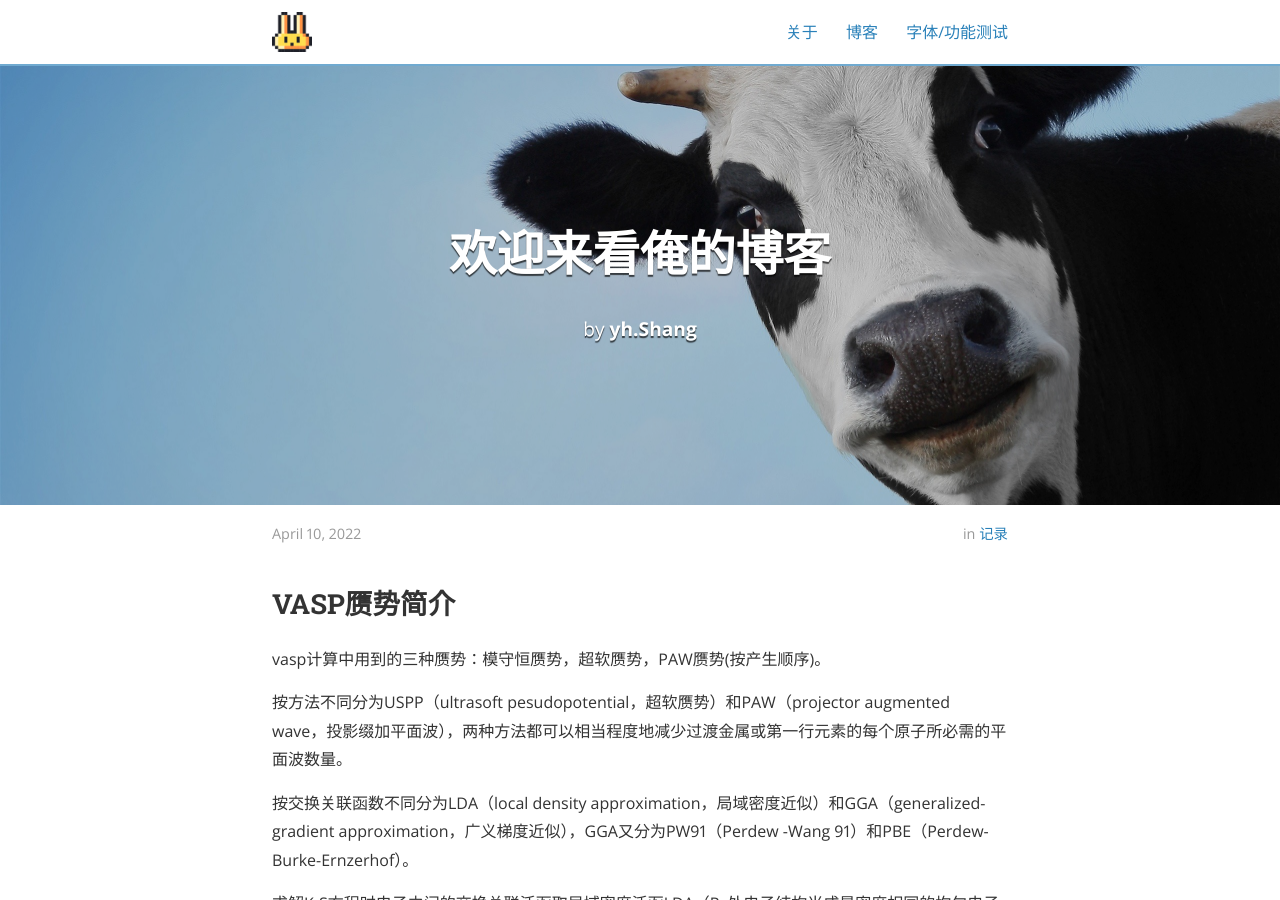
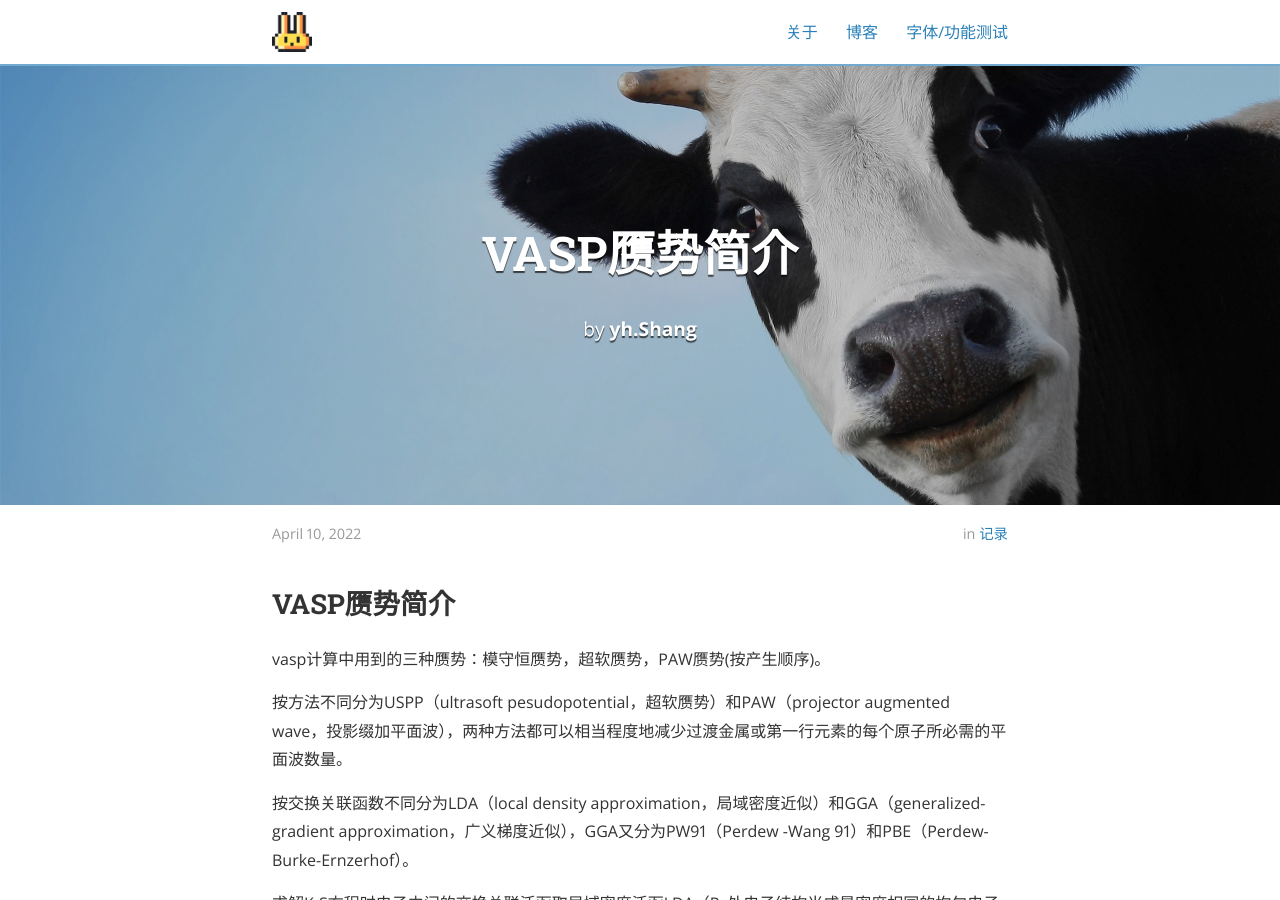
Before and after one commit to RobustGoose/biggoose.github.io, a Jekyll site: the page built from _posts/2022-04-10-1.md, in a window 1280 px wide and 900 px high. Built offline with Jekyll 4.4.1, drawn with Linux system fonts in a browser that asks for light colours; nearby versions of some CDN libraries.

Commit message:
Update 2022-04-10-1.md

```diff
--- a/_posts/2022-04-10-1.md
+++ b/_posts/2022-04-10-1.md
@@ -1,6 +1,6 @@
 ---
 layout: post
-title:  "欢迎来看俺的博客"
+title:  "VASP赝势简介"
 date:   2022-4-10 08:43:59
 author: yh.Shang
 categories: 记录
```
